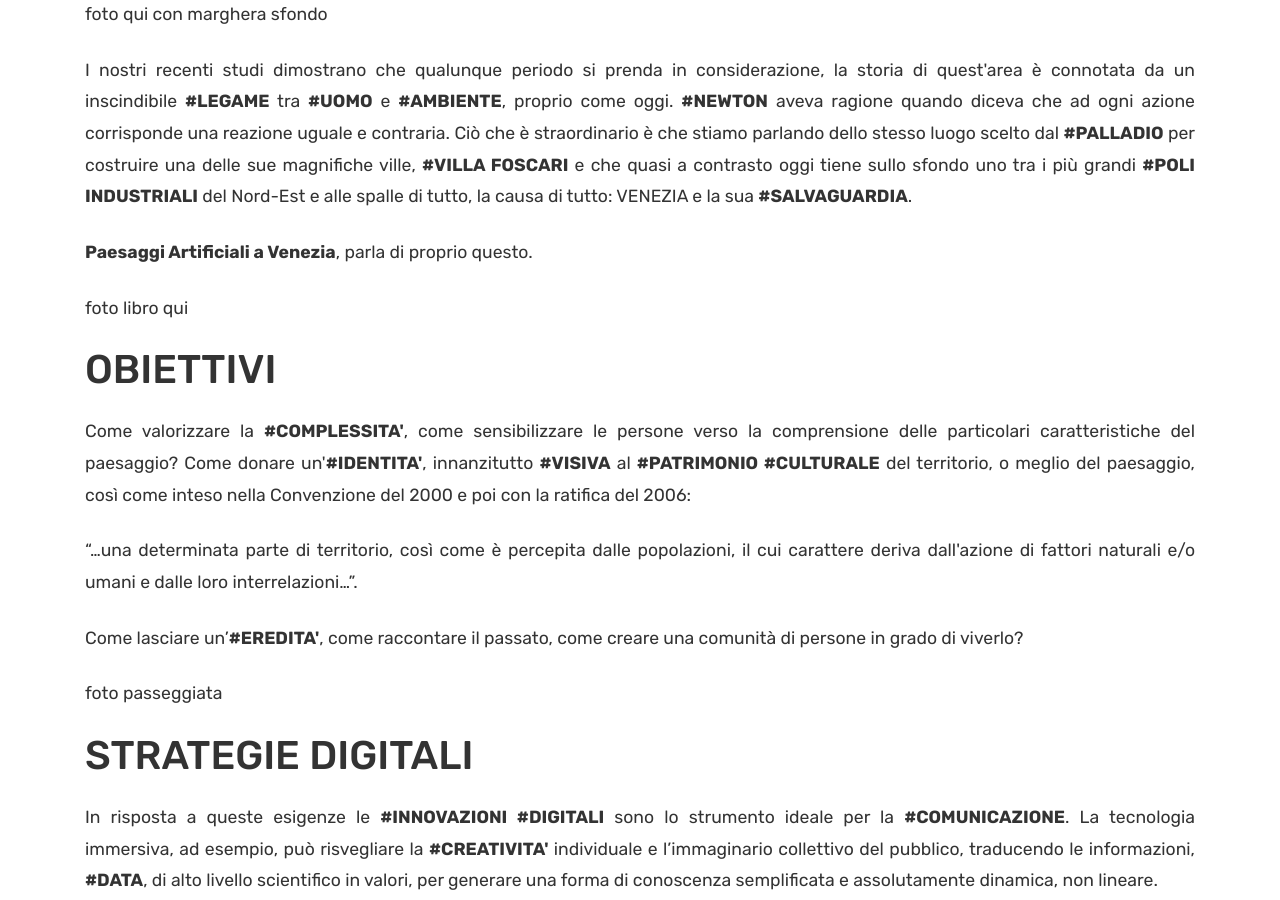
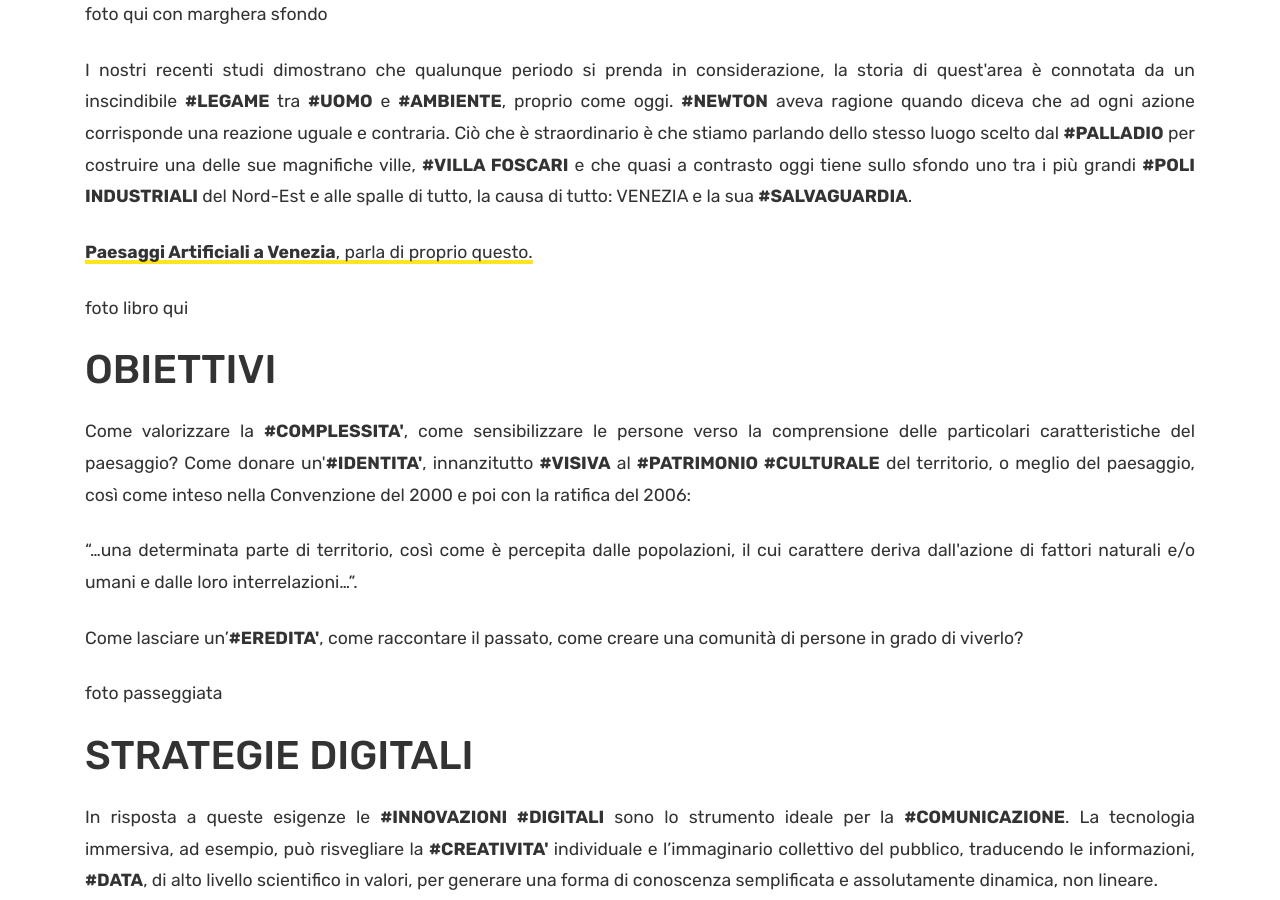
Before and after one commit to valrem93/SantIlarioeilBrenta_test, a Jekyll site: the page built from docs/heritage.html, in a window 1280 px wide and 900 px high, scrolled down 1040 px. Built offline with Jekyll 4.4.1, drawn with Linux system fonts in a browser that asks for light colours.

Commit message:
Update heritage.html

```diff
--- a/docs/heritage.html
+++ b/docs/heritage.html
@@ -31,9 +31,12 @@ e <b>#AMBIENTE</b>, proprio come oggi. <b>#NEWTON</b> aveva ragione quando dicev
  Ciò che è straordinario è che stiamo parlando dello stesso luogo scelto dal <b>#PALLADIO</b> per costruire una delle sue magnifiche ville,
  <b>#VILLA FOSCARI</b> e che quasi a contrasto oggi tiene sullo sfondo uno tra i più grandi <b>#POLI INDUSTRIALI</b> del Nord-Est e alle spalle di tutto, la causa di tutto:
  VENEZIA e la sua <b>#SALVAGUARDIA</b>. </p>
- <p align=justify> <b>Paesaggi Artificiali a Venezia</b>, parla di proprio questo.</p>
+
+
+<p align=justify><a href="https://www.insegnadelgiglio.it/prodotto/paesaggi-artificiali-a-venezia/" target="_blank"><b>Paesaggi Artificiali a Venezia</b>, parla di proprio questo.</a></p>
 
 <p>foto libro qui </p>
+
 
 <h1>OBIETTIVI</h1>
  <p align=justify> Come valorizzare la <b>#COMPLESSITA'</b>, come sensibilizzare le persone verso la comprensione delle particolari caratteristiche del paesaggio?
```
